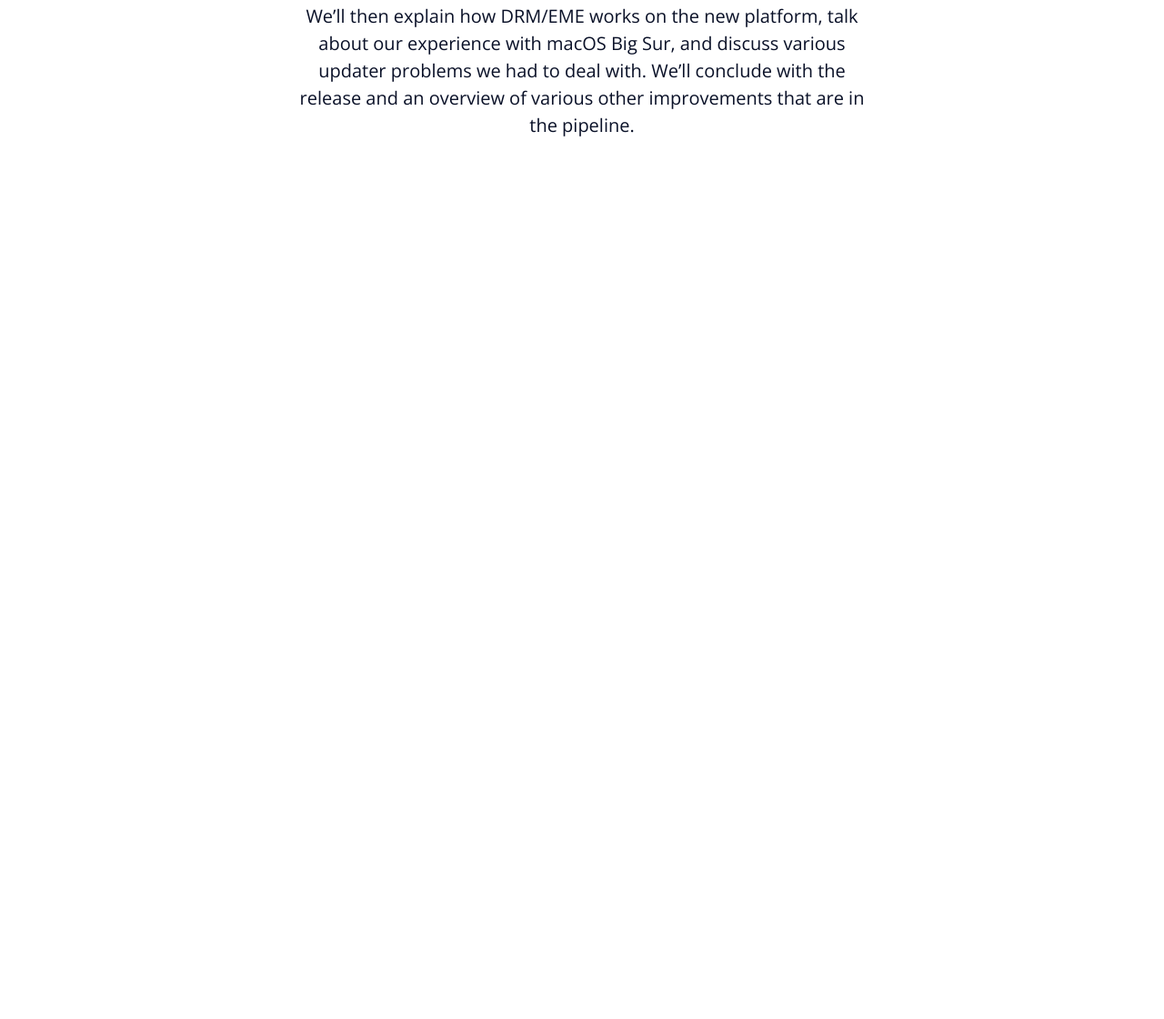
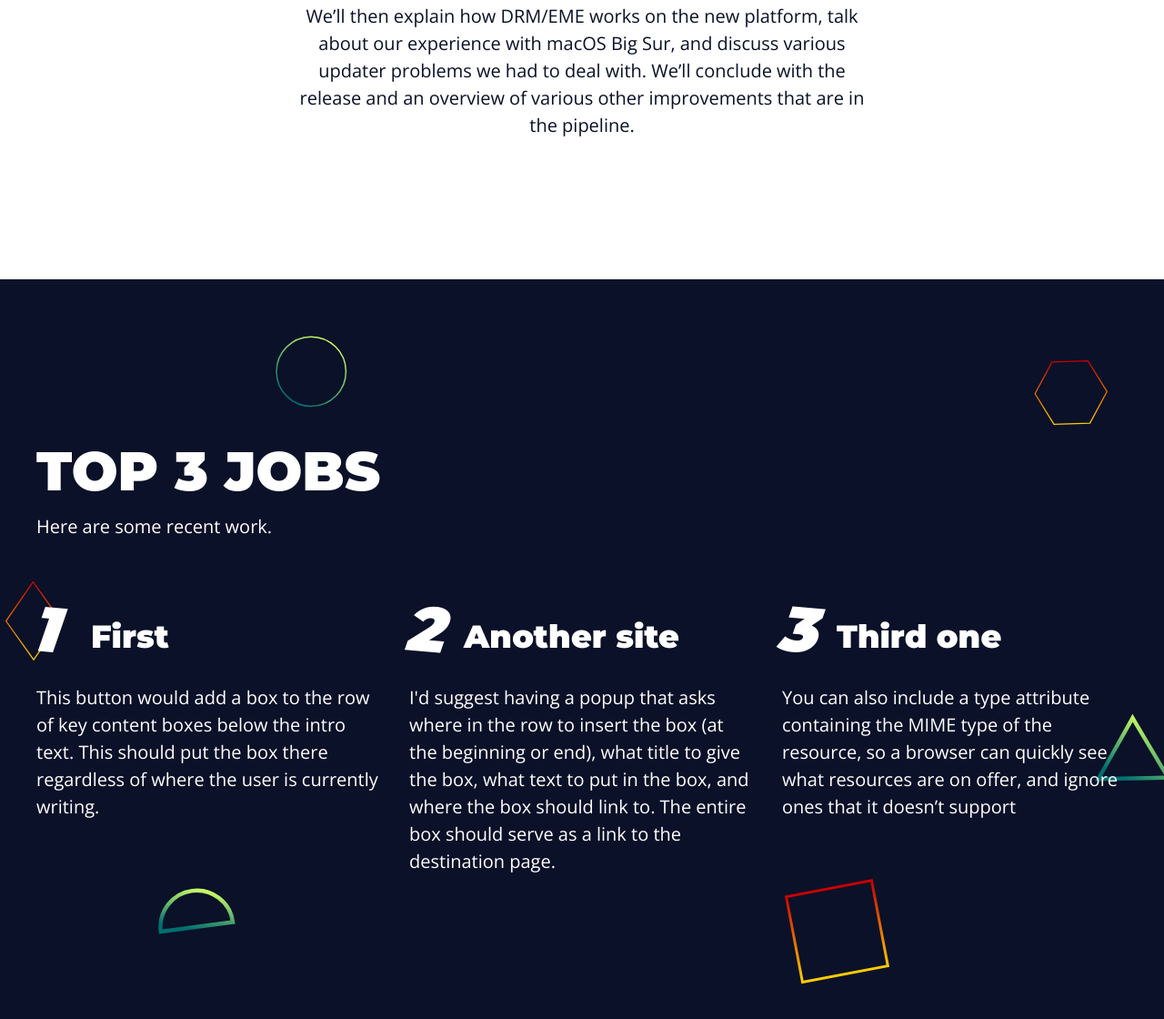
Before and after one commit to riquelmemr/landing-page, a plain HTML site: page index.html in a window 1280 px wide. Shown: the part 1478-2598 px from the top of the page at 91% size. Before the commit the page ends 1785 px from the top, so only its background shows below. Drawn offline with nearby package versions, Linux system fonts and the light colour scheme.

Commit message:
Update index.html

```diff
--- a/index.html
+++ b/index.html
@@ -18,7 +18,7 @@
                 <ul>
                     <li><a href="#intro">Intro</a></li>
                     <li><a href="#top3">Top 3</a></li>
-                    <li><a href="#">Gallery</a></li>
+                    <li><a href="#grid-one">Grid One Jobs</a></li>
                     <li><a href="#">Work</a></li>
                     <li><a href="#">Contact</a></li>
                 </ul>
@@ -61,5 +61,33 @@
                 other improvements that are in the pipeline.</p>
         </div>
     </section>
+    <section id="grid-one" class="grid-one main-bg section">
+        <div class="main-content grid-one-content">
+            <h2 class="grid-main-heading">Top 3 Jobs</h2>
+            <p class="grid-description">Here are some recent work.</p>
+            <div class="grid">
+                <article>
+                    <h3>First</h3>
+                    <p>This button would add a box to the row of key content
+                        boxes below the intro text. This should put the box
+                        there regardless of where the user is
+                        currently writing.</p>
+                </article>
+                <article>
+                    <h3>Another site</h3>
+                    <p>I'd suggest having a popup that asks where in the row to
+                        insert the box (at the beginning or end), what title to
+                        give the box, what text to put in the box, and where the box should link to.
+                        The entire box should serve as a link to the destination page.</p>
+                </article>
+                <article>
+                    <h3>Third one</h3>
+                    <p>You can also include a type attribute containing the MIME
+                        type of the resource, so a browser can quickly see what resources are on offer,
+                        and ignore ones that it doesn’t support</p>
+                </article>
+            </div>
+        </div>
+    </section>
 </body>
 </html>
```
